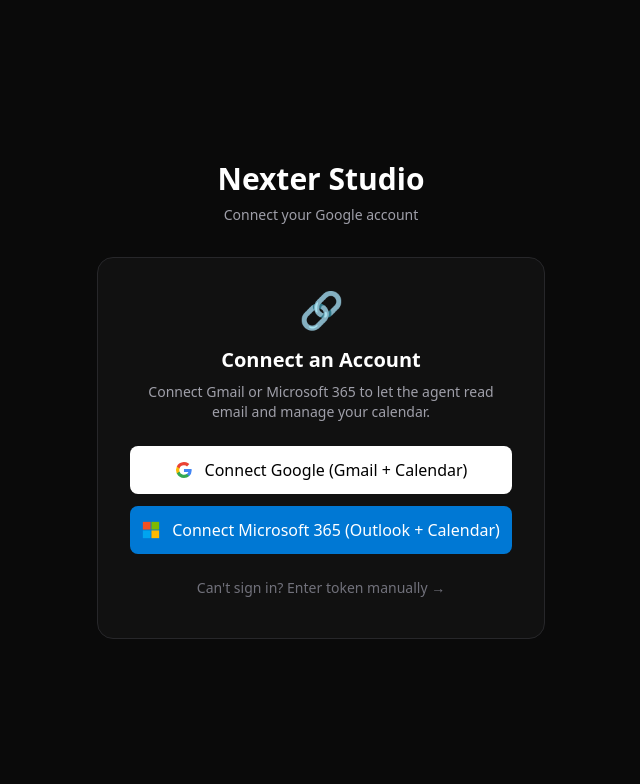
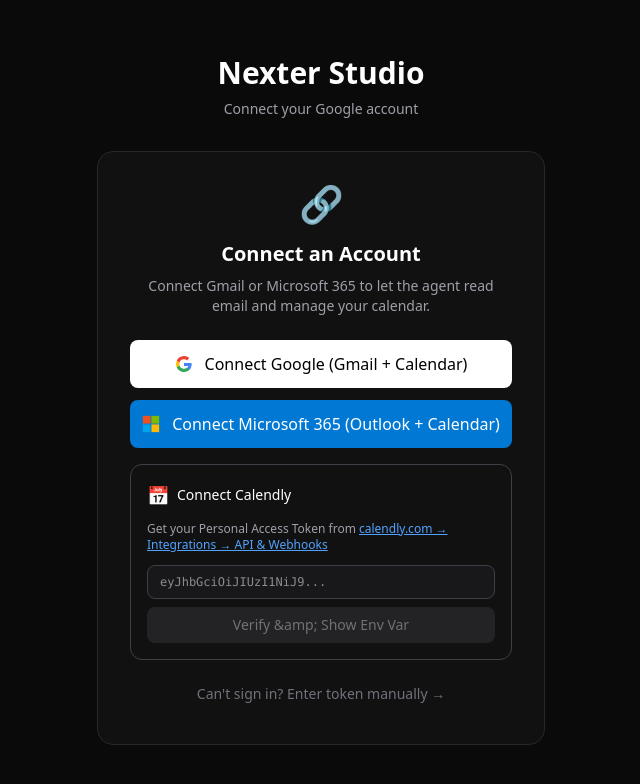
Before and after one commit to siamakai/Nexter-studio, a Next.js app: page /connect in a window 1280 px wide. Shown: the top 784 px of the page, without its empty margins (319-959 px from the left). Built offline with nearby package versions, Linux system fonts and the light colour scheme.

Commit message:
Add Calendly token connect section to /connect page

```diff
--- a/app/connect/page.tsx
+++ b/app/connect/page.tsx
@@ -16,8 +16,30 @@
   const [manualEmail, setManualEmail] = useState('info@i-review.ai')
   const [saving, setSaving] = useState(false)
   const [saveResult, setSaveResult] = useState<string | null>(null)
+  const [envKey, setEnvKey] = useState('')
 
-  const [envKey, setEnvKey] = useState('')
+  const [calendlyKey, setCalendlyKey] = useState('')
+  const [calendlyStatus, setCalendlyStatus] = useState<'idle' | 'testing' | 'ok' | 'error'>('idle')
+  const [calendlyName, setCalendlyName] = useState('')
+
+  async function testCalendlyKey() {
+    if (!calendlyKey.trim()) return
+    setCalendlyStatus('testing')
+    try {
+      const res = await fetch('https://api.calendly.com/users/me', {
+        headers: { Authorization: `Bearer ${calendlyKey.trim()}` }
+      })
+      if (res.ok) {
+        const data = await res.json()
+        setCalendlyName(data.resource?.name || 'Connected')
+        setCalendlyStatus('ok')
+      } else {
+        setCalendlyStatus('error')
+      }
+    } catch {
+      setCalendlyStatus('error')
+    }
+  }
 
   async function saveManualToken() {
     if (!refreshToken.trim()) return
@@ -215,6 +237,46 @@
         Connect Microsoft 365 (Outlook + Calendar)
       </a>
 
+      {/* Calendly */}
+      <div className="border border-zinc-700 rounded-xl p-4 mb-4 text-left">
+        <div className="flex items-center gap-2 mb-3">
+          <span className="text-lg">📅</span>
+          <span className="text-white font-medium text-sm">Connect Calendly</span>
+          {calendlyStatus === 'ok' && <span className="text-emerald-400 text-xs ml-auto">✓ Valid</span>}
+        </div>
+        <p className="text-zinc-400 text-xs mb-3">
+          Get your Personal Access Token from{' '}
+          <a href="https://calendly.com/integrations/api_webhooks" target="_blank" rel="noopener noreferrer" className="text-blue-400 underline">
+            calendly.com → Integrations → API &amp; Webhooks
+          </a>
+        </p>
+        <input
+          type="text"
+          value={calendlyKey}
+          onChange={e => setCalendlyKey(e.target.value)}
+          placeholder="eyJhbGciOiJIUzI1NiJ9..."
+          className="w-full bg-zinc-900 border border-zinc-700 rounded-lg px-3 py-2 text-white text-xs font-mono focus:outline-none focus:border-zinc-500 mb-2"
+        />
+        {calendlyStatus === 'ok' && (
+          <div className="bg-zinc-900 rounded-lg p-3 mb-2">
+            <p className="text-zinc-400 text-xs mb-1">Connected as: <span className="text-white">{calendlyName}</span></p>
+            <p className="text-zinc-400 text-xs mb-1 font-mono">CALENDLY_API_KEY</p>
+            <p className="text-emerald-400 font-mono text-xs break-all select-all">{calendlyKey}</p>
+            <p className="text-zinc-500 text-xs mt-2">→ Add this to Vercel env vars and redeploy</p>
+          </div>
+        )}
+        {calendlyStatus === 'error' && (
+          <p className="text-red-400 text-xs mb-2">Invalid token. Check and try again.</p>
+        )}
+        <button
+          onClick={testCalendlyKey}
+          disabled={calendlyStatus === 'testing' || !calendlyKey.trim()}
+          className="w-full bg-zinc-700 hover:bg-zinc-600 text-white py-2 rounded-lg text-sm font-medium transition disabled:opacity-40"
+        >
+          {calendlyStatus === 'testing' ? 'Checking...' : 'Verify &amp; Show Env Var'}
+        </button>
+      </div>
+
       <button
         onClick={() => setShowManual(true)}
         className="w-full text-zinc-500 text-sm py-2 hover:text-zinc-300 transition"
```
